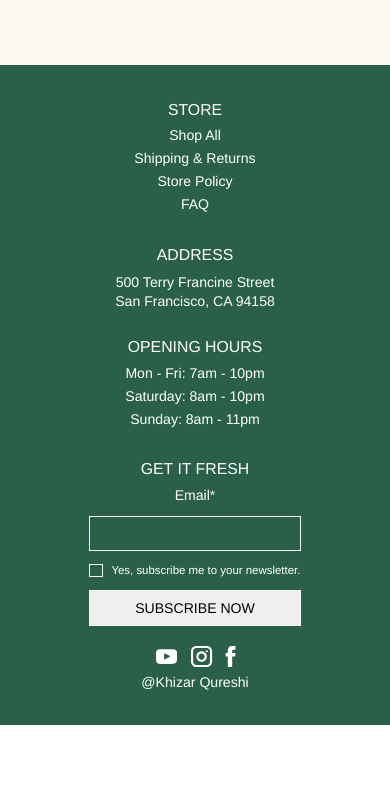
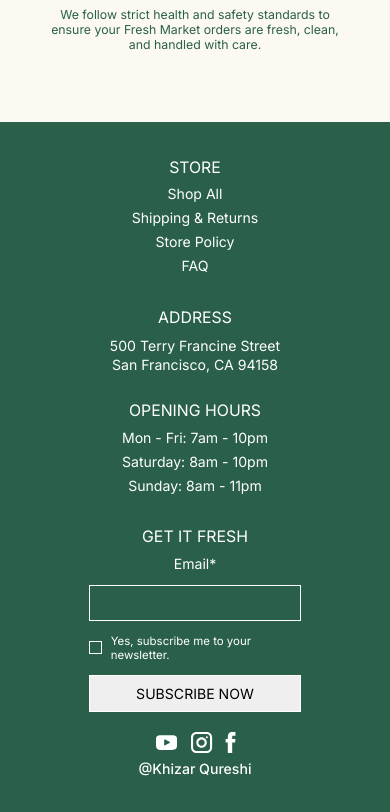
Before and after one commit to khizarq313/fresh-market, a React (Create React App) app: page /#/ in a window 390 px wide. Shown: the part 4651-5463 px from the top of the page. Before the commit the page ends 5376 px from the top, so only its background shows below. Built offline with nearby package versions, Linux system fonts and the light colour scheme.

Commit message:
Font and style adjustment

```diff
--- a/public/index.html
+++ b/public/index.html
@@ -24,6 +24,9 @@
       work correctly both with client-side routing and a non-root public URL.
       Learn how to configure a non-root public URL by running `npm run build`.
     -->
+    <link rel="preconnect" href="https://fonts.googleapis.com">
+    <link rel="preconnect" href="https://fonts.gstatic.com" crossorigin>
+    <link href="https://fonts.googleapis.com/css2?family=Inter:ital,opsz,wght@0,14..32,100..900;1,14..32,100..900&family=Titillium+Web:ital,wght@0,200;0,300;0,400;0,600;0,700;0,900;1,200;1,300;1,400;1,600;1,700&display=swap" rel="stylesheet">
     <title>Fresh Market</title>
   </head>
   <body>
--- a/src/components/Footer/Footer.scss
+++ b/src/components/Footer/Footer.scss
@@ -13,7 +13,7 @@ footer {
         display: flex;
         width: 24rem;
         flex-direction: column;
-        margin: 5rem;
+        margin: 4rem;
     }
 
     h1 {
@@ -82,7 +82,7 @@ footer {
     width: 42rem;
     display: flex;
     flex-direction: column;
-    margin: 5rem 3rem;
+    margin: 4rem 3rem;
 }
 
 .footer-email {
--- a/src/components/Header/Header.scss
+++ b/src/components/Header/Header.scss
@@ -56,7 +56,7 @@ header {
         background-color: transparent;
         outline: none;
         border: none;
-        min-width: 14.8rem;
+        width: 15.8rem;
         padding: 1.2rem 0;
         font-size: 1.4rem;
     }
--- a/src/components/ProductsList/ProductsList.scss
+++ b/src/components/ProductsList/ProductsList.scss
@@ -210,19 +210,19 @@
 }
 
 .recommended-order {
-	width: 13rem;
+	width: 14rem;
 }
 
 .newest-order {
-	width: 7.5rem;
+	width: 8.5rem;
 }
 
 .low-to-high-order, .high-to-low-order {
-	width: 15rem;
+	width: 16rem;
 }
 
 .a-to-z-order, .z-to-a-order {
-	width: 9.5rem;
+	width: 10rem;
 }
 
 .checked-option {
--- a/src/pages/Cart/Cart.scss
+++ b/src/pages/Cart/Cart.scss
@@ -102,7 +102,7 @@
 
     h1, h2 {
         font-size: 1.6rem;
-        font-weight: 300;
+        font-weight: 400;
     }
 }
 
@@ -221,13 +221,14 @@
     input {
         outline: none;
         border: none;
-        margin: 0 1rem;
+        width: 3.5rem;
         text-align: center;
     }
 
     button {
         background-color: transparent;
         border: none;
+        line-height: 0;
     }
 }
 
--- a/src/pages/DetailedCart/DetailedCart.scss
+++ b/src/pages/DetailedCart/DetailedCart.scss
@@ -93,6 +93,7 @@
     display: flex;
     justify-content: space-between;
     padding: 2rem 0;
+    column-gap: 2rem;
     width: 100%;
     border-bottom: 1px solid #000000;
 
@@ -170,19 +171,20 @@
 
 .product-info {
     display: flex;
+    flex-basis: 55%;
 }
 
 .product-control-btns {
     display: flex;
     justify-content: space-between;
-    width: 50%;
+    flex-basis: 45%;
 }
 
 .no-margin {
     margin: 0 !important;
 }
 
-.additional-details {
+.additional-checkout-details {
     margin-top: 2rem;
     cursor: pointer;
 
--- a/src/pages/DetailedCart/DetailedCart.tsx
+++ b/src/pages/DetailedCart/DetailedCart.tsx
@@ -165,7 +165,7 @@ const DetailedCart: React.FC<PropsType> = (props) => {
                   )
                 })}
               </div>
-              <div className='additional-details'>
+              <div className='additional-checkout-details'>
                 <span onClick={() => setPromoCode(!promoCode)}>
                   <Tag />
                   <p>Enter a promo code</p>
--- a/src/pages/Product/Product.scss
+++ b/src/pages/Product/Product.scss
@@ -152,11 +152,10 @@
 
 .product-cart-btn, .product-buy-btn {
     width: 100%;
-    height: 3.6rem;
+    height: 4rem;
     background-color: #2A6049;
     color: #FFFFFF;
     border: none;
-    padding: 1rem;
     font-size: 1.6rem;
     margin-top: 1rem;
     display: flex;
--- a/src/pages/Shop/Shop.scss
+++ b/src/pages/Shop/Shop.scss
@@ -19,7 +19,6 @@
 
     h1 {
         font-size: 2rem;
-        font-weight: 900;
     }
 
     button {
--- a/src/pages/Shop/Shop.tsx
+++ b/src/pages/Shop/Shop.tsx
@@ -89,6 +89,7 @@ const Shop: React.FC<PropsType> = (props) => {
 
   const removeFilter = function() {
     setCurrentShopItems("all-items");
+    setPageHeading("All Products");
     setRangeValue("10");
     setSliderValue(100);
     setShowClearBtn(false);
--- a/src/styles/App.scss
+++ b/src/styles/App.scss
@@ -2,12 +2,12 @@
     padding: 0;
     margin: 0;
     box-sizing: border-box;
-    font-family: Helvetica;
+    font-family: "Inter", sans-serif;
 }
 
 html {
     font-size: 62.5%;
-    font-family: Helvetica;
+    font-family: "Inter", sans-serif;
 }
 
 body {
@@ -106,12 +106,19 @@ body::-webkit-scrollbar-thumb {
         column-gap: 6rem;
     }
 
-    .additional-links div {
-        margin: 3rem;
+    .additional-links div, .footer-form {
+        margin: 2.5rem;
     }
 
     .faq-nav-btns {
         padding-left: 5rem;
+    }
+
+
+    .additional-checkout-details {
+        textarea {
+            width: 33rem;
+        }
     }
 
 }
@@ -177,6 +184,11 @@ body::-webkit-scrollbar-thumb {
 
     .shop {
         padding: 0;
+        padding-bottom: 3rem;
+    }
+
+    .shop-search-heading, .no-results {
+        margin-top: 3rem;
     }
 
     .shop-heading, .shop-txt, .filter-sort-btn-container {
@@ -404,9 +416,13 @@ body::-webkit-scrollbar-thumb {
         position: static;
     }
 
-    .additional-details {
+    .additional-checkout-details {
         textarea {
             margin-bottom: 2rem;
+        }
+
+        textarea, .promo-code {
+            width: 30rem;
         }
     }
 
@@ -471,6 +487,10 @@ body::-webkit-scrollbar-thumb {
         padding: 2.5rem 0;
         font-size: 1.6rem;
     }
+
+    .subscribe-txt {
+        text-align: start !important;
+    }
 }
 
 
@@ -523,6 +543,18 @@ body::-webkit-scrollbar-thumb {
     }
 }
 
+@media (max-width: 600px) {
+    .additional-checkout-details {
+        textarea, .promo-code {
+            width: 100%;
+        }
+
+        input {
+            width: 100%;
+        }
+    }
+}
+
 @media (max-width: 550px) {
     .welcome-txt {
         position: static;
@@ -551,8 +583,20 @@ body::-webkit-scrollbar-thumb {
         max-width: 23rem;
     }
 
-    .product-info, .product-additional-details {
+    .product-additional-details {
         width: 100%;
+    }
+
+    .detailed-cart-item {
+        column-gap: 0;
+    }
+
+    .product-info {
+        flex-basis: 95%;
+    }
+
+    .product-control-btns {
+        flex-basis: 5%;
     }
 
     .product-control-btns {
@@ -717,8 +761,8 @@ body::-webkit-scrollbar-thumb {
     }
 
     .product-cart-btn:hover, .product-buy-btn:hover {
-      background-color: rgba(42, 96, 73, 0.6);
-      transition: 0.5s ease;
+        background-color: rgba(42, 96, 73, 0.6);
+        transition: 0.5s ease;
     }
 }
 
```
